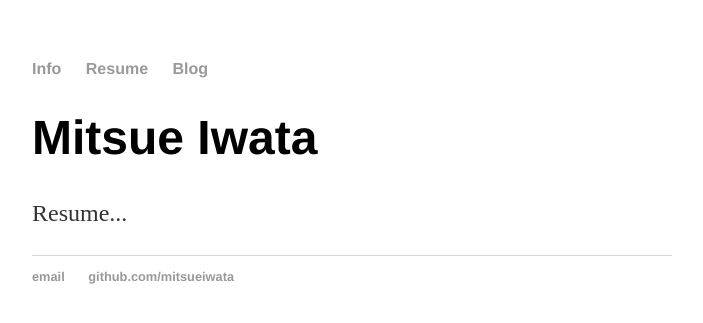
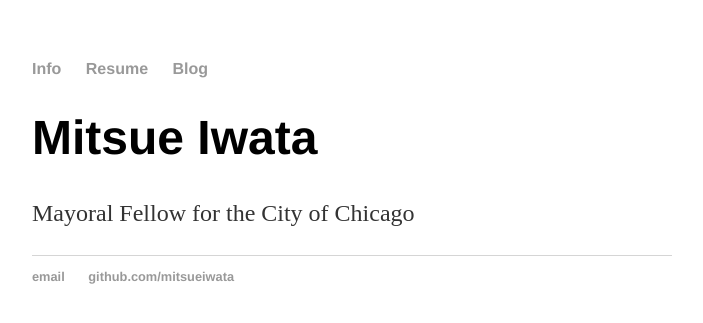
Before and after one commit to MitsueIwata/mitsueiwata.github.io, a Jekyll site: the page built from resume/index.html, in a window 1280 px wide. Shown: the top 323 px of the page, without its empty margins (288-991 px from the left). Built offline with Jekyll 4.4.1, drawn with Linux system fonts in a browser that asks for light colours.

Commit message:
added MF

```diff
--- a/resume/index.html
+++ b/resume/index.html
@@ -6,5 +6,5 @@ title: Resume
 <div class="blurb">
 	<h1>Mitsue Iwata</h1>
 	<!-- <p>Welcome to my personal and professional website</p> -->
-	<p>Resume...</p>
+	<p>Mayoral Fellow for the City of Chicago</p>
 </div><!-- /.blurb -->
```
